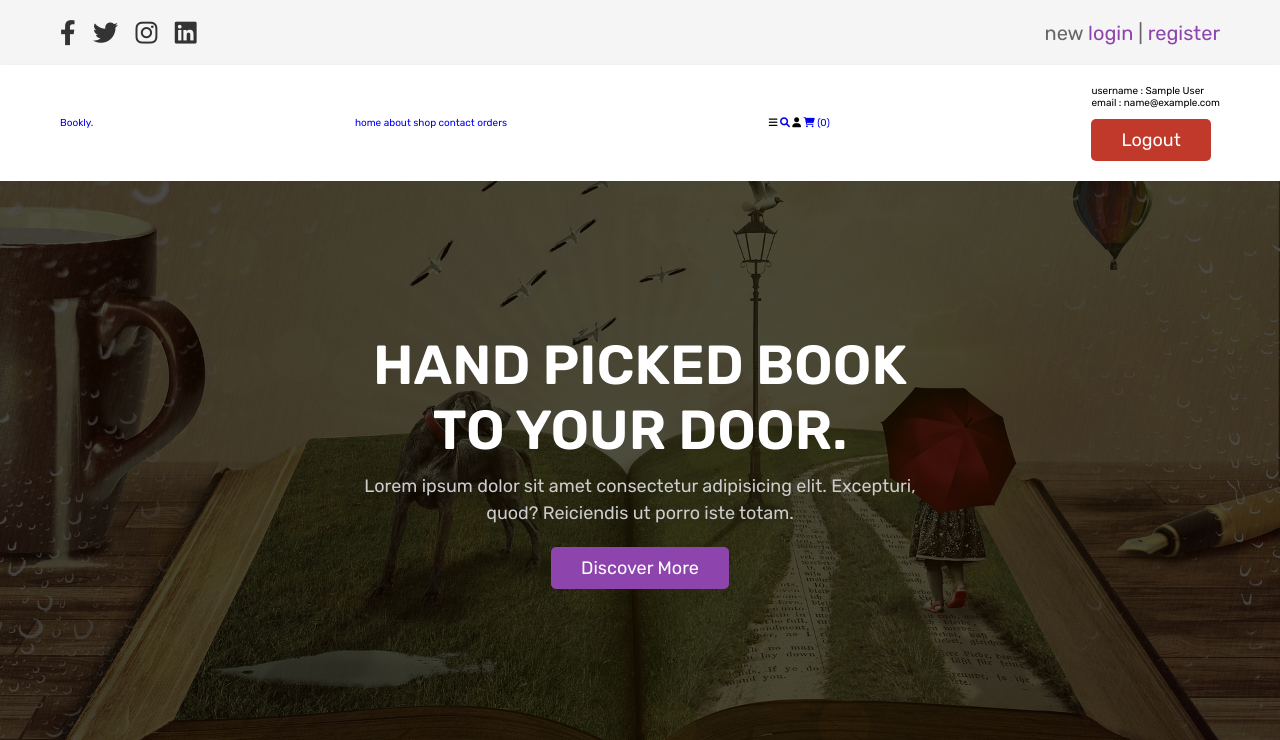
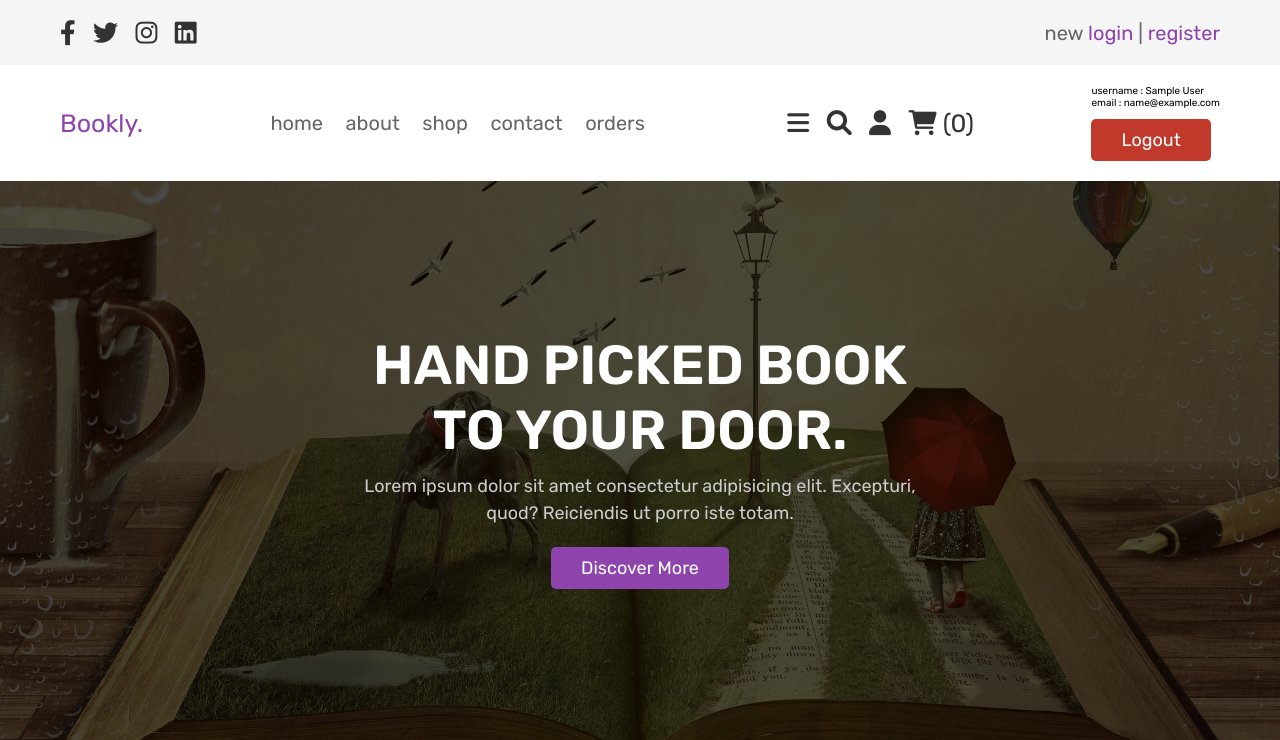
Before and after one commit to Lanarus/book-story, a PHP site: page /home.php in a window 1280 px wide. Shown: the top 740 px of the page. Run offline with PHP 8.4, Linux system fonts and the light colour scheme; the visitor is signed in with stand-in values (Sample User, id 1); data that the repository does not hold is empty.

Commit message:
style header-2

```diff
--- a/css/style.css
+++ b/css/style.css
@@ -207,6 +207,34 @@ section{
 .header .header-1 .flex p a:hover{
    text-decoration: underline;
 }
+.header .header-2 .flex .logo{
+   font-size: 2.5rem;
+   color:var(--purple);
+}
+
+.header .header-2 .flex .navbar a{
+   margin:0 1rem;
+   font-size: 2rem;
+   color:var(--light-color);
+}
+
+.header .header-2 .flex .navbar a:hover{
+   color:var(--purple);
+   text-decoration: underline;
+}
+
+.header .header-2 .flex .icons > *{
+   font-size: 2.5rem;
+   color:var(--black);
+   cursor: pointer;
+   margin-left: 1.5rem;
+}
+
+.header .header-2 .flex .icons > *:hover{
+   color:var(--purple);
+}
+
+
 
  .home{
    min-height: 70vh;
```
